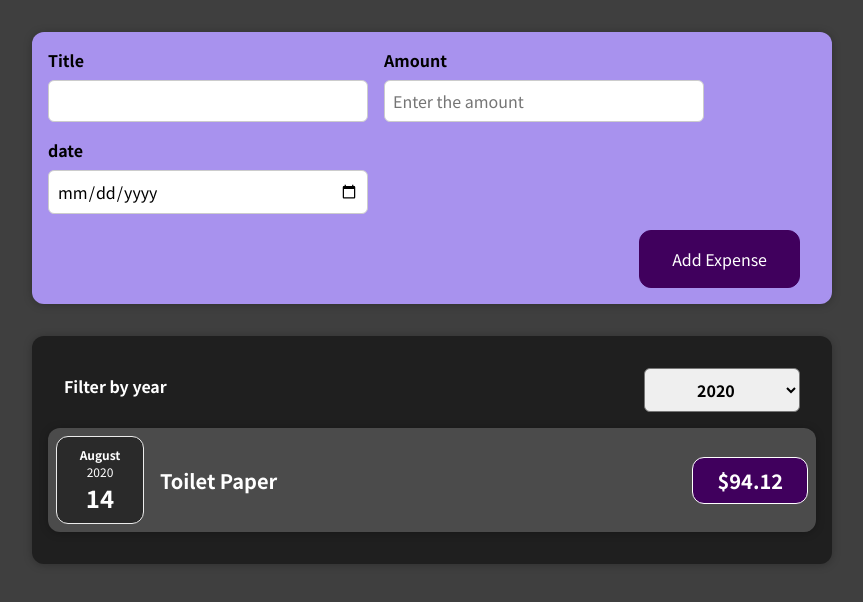
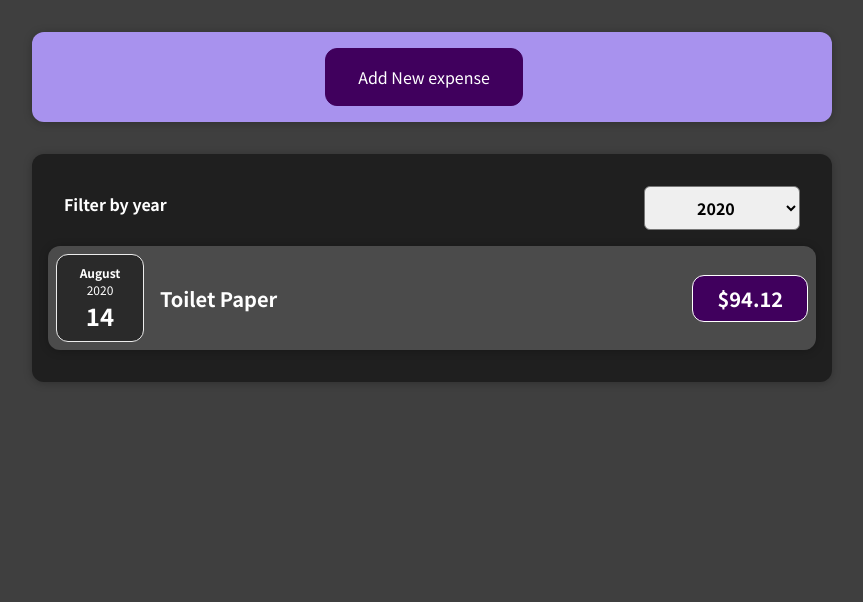
Before and after one commit to amishverma/Budget-Expenser, a React (Create React App) app: page / in a window 1280 px wide. Shown: the top 602 px of the page, without its empty margins (208-1071 px from the left). Built offline with nearby package versions, Linux system fonts and the light colour scheme.

Commit message:
THe new add expense button is added along with cancel button

```diff
--- a/src/components/NewExpense/ExpenseForm.js
+++ b/src/components/NewExpense/ExpenseForm.js
@@ -72,6 +72,7 @@
         </div>
       </div>
       <div className="new-expense__actions">
+        <button type="button" onClick={props.onCancel}>Cancel</button>
         <button type="submit">Add Expense</button>
       </div>
     </form>
--- a/src/components/NewExpense/NewExpense.js
+++ b/src/components/NewExpense/NewExpense.js
@@ -1,8 +1,10 @@
-import React from "react";
+import React,{useState} from "react";
 import "./NewExpense.css";
 
 import ExpenseForm from "./ExpenseForm";
 const NewExpense = (props) => {
+
+  const [isEditing,setIsEditing]=useState(false)
   const saveExpenseDataHandler = (enteredExpenseData) => {
     const expenseData = {
       ...enteredExpenseData,
@@ -10,10 +12,21 @@
     };
     //! CHILD TO PARENT COMMUNICATION
     props.onAddExpense(expenseData);
+    setIsEditing(false)
   };
+
+  const startEditingHandler=()=>{
+  setIsEditing(true)
+  }
+
+  const stopEditingHandler=()=>{
+    setIsEditing(false)
+  }
+
   return (
     <div className="new-expense">
-      <ExpenseForm onSaveExpenseData={saveExpenseDataHandler}></ExpenseForm>
+      { !isEditing && <button onClick={startEditingHandler}>Add New expense</button>}
+      {isEditing && <ExpenseForm onSaveExpenseData={saveExpenseDataHandler} onCancel={stopEditingHandler}></ExpenseForm>}
     </div>
   );
 };
```
Also changed, not shown: src/components/NewExpense/ExpenseForm.css (line endings or trailing spaces), 1 other file (tests, documents, lock files or other folders).
